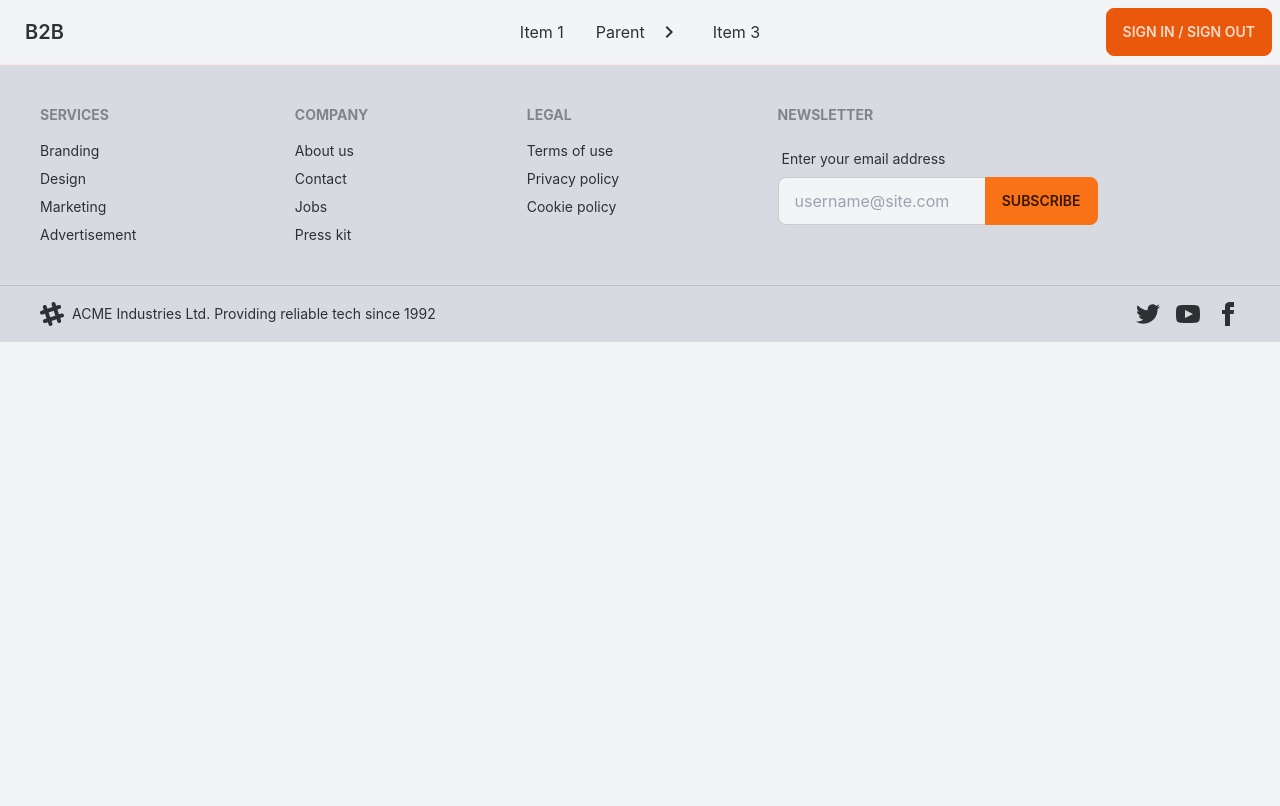
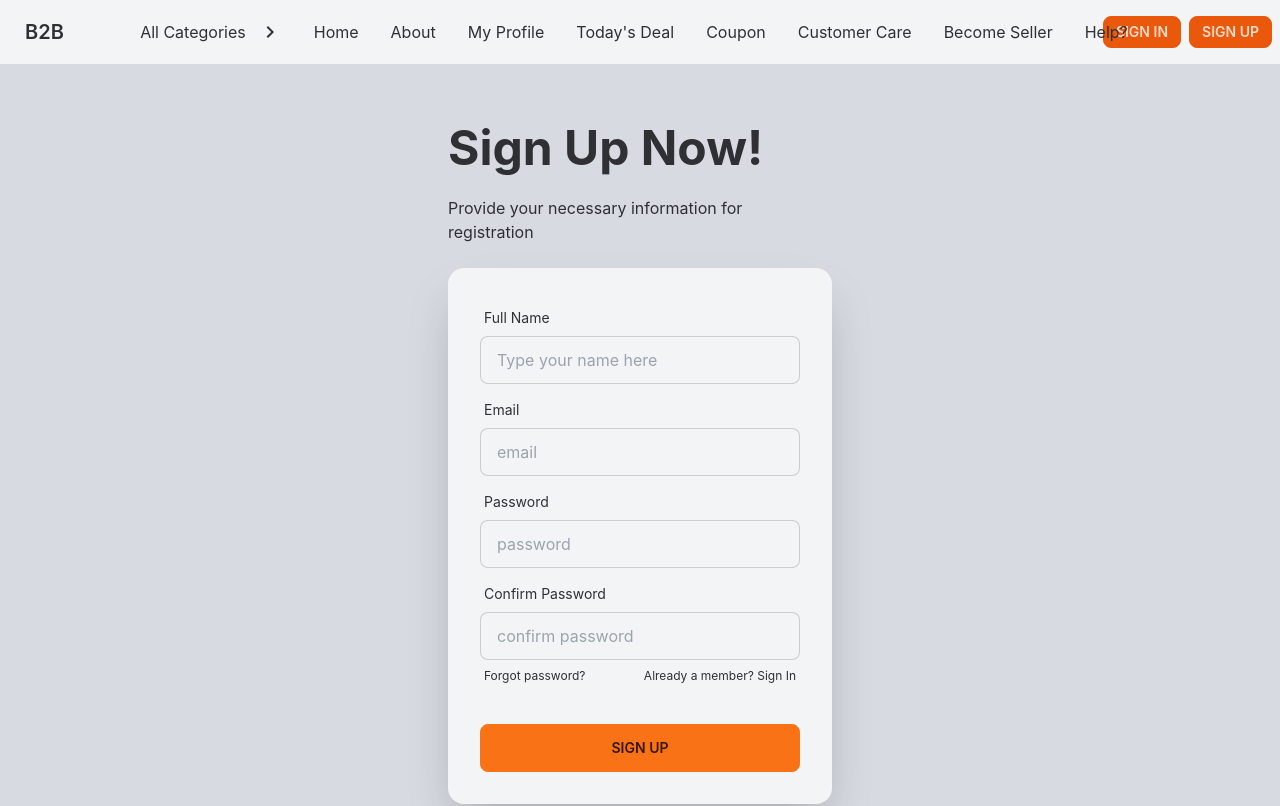
Before and after one commit to readz07/multivendor-client, a React (Create React App) app: page /signup in a window 1280 px wide. Shown: the top 806 px of the page. Built offline with nearby package versions, Linux system fonts and the light colour scheme.

Commit message:
sign in and sign up pages have been created

```diff
--- a/src/App.js
+++ b/src/App.js
@@ -1,9 +1,11 @@
 import './App.css';
 import Header from './Pages/Common/Header/Header';
-import { Routes, Route, Link } from "react-router-dom";
+import { Routes, Route } from "react-router-dom";
 import Home from './Pages/Home/Home/Home';
 import About from './Pages/Home/About/About';
 import Footer from './Pages/Common/Footer/Footer';
+import SignIn from './Pages/Common/SignIn/SignIn';
+import SignUp from './Pages/Common/SignUp/SignUp';
 
 function App() {
   return (
@@ -11,7 +13,9 @@ function App() {
       <Header/>
       <Routes>
         <Route path="/" element={<Home />} />
-        <Route path="about" element={<About />} />
+        <Route path="/about" element={<About />} />
+        <Route path="/signin" element={<SignIn />} />
+        <Route path="/signup" element={<SignUp />} />
       </Routes>
       <Footer/>
     </>
--- a/src/Pages/Common/Header/Header.js
+++ b/src/Pages/Common/Header/Header.js
@@ -1,11 +1,11 @@
 import React from 'react';
-
+import { Link } from "react-router-dom";
 const Header = () => {
     const topNav = <>
-        <li><a>Item 1</a></li>
+
         <li tabindex="0">
             <a className="justify-between">
-                Parent
+                All Categories
                 <svg className="fill-current" xmlns="http://www.w3.org/2000/svg" width="24" height="24" viewBox="0 0 24 24"><path d="M8.59,16.58L13.17,12L8.59,7.41L10,6L16,12L10,18L8.59,16.58Z" /></svg>
             </a>
             <ul className="p-2">
@@ -13,10 +13,18 @@ const Header = () => {
                 <li><a>Submenu 2</a></li>
             </ul>
         </li>
-        <li><a>Item 3</a></li>
+        <li><Link to='/'> Home</Link></li>
+        <li><Link to='/about'>About</Link></li>
+        <li><Link to='/profile'>My Profile</Link></li>
+        <li><a>Today's Deal</a></li>
+        <li><a>Coupon</a></li>
+        <li><a>Customer Care</a></li>
+        <li><a>Become Seller</a></li>
+        <li><a>Help?</a></li>
+
     </>
     return (
-        <div className="navbar border-b border-rose-100 ">
+        <div className="navbar">
             <div className="navbar-start">
                 <div className="dropdown">
                     <label tabindex="0" className="btn btn-ghost lg:hidden">
@@ -34,7 +42,8 @@ const Header = () => {
                 </ul>
             </div>
             <div className="navbar-end">
-                <a className="btn">Sign In / Sign Out</a>
+                <Link to='/signin' className='btn btn-sm mr-2'>Sign In</Link>
+                <Link to='/signup' className='btn btn-sm'>Sign Up</Link>
             </div>
         </div>
     );
--- /dev/null
+++ b/src/Pages/Common/SignIn/SignIn.js
@@ -0,0 +1,42 @@
+import React from 'react';
+import { Link } from 'react-router-dom';
+
+const SignIn = () => {
+    return (
+        <div>
+            <div className="hero min-h-screen bg-base-200 items-center">
+                <div className=" mx-auto">
+                    <div className="text-center lg:text-left w-96">
+                        <h1 className="text-5xl font-bold">Sign In Now!</h1>
+                        <p className="py-6">Provide your sign in information here</p>
+                    </div>
+                    <div className="card flex-shrink-0 w-full max-w-sm shadow-2xl bg-base-100">
+                        <div className="card-body">
+                            <div className="form-control">
+                                <label className="label">
+                                    <span className="label-text">Email</span>
+                                </label>
+                                <input type="text" placeholder="email" className="input input-bordered" />
+                            </div>
+                            <div className="form-control">
+                                <label className="label">
+                                    <span className="label-text">Password</span>
+                                </label>
+                                <input type="text" placeholder="password" className="input input-bordered" />
+                                <label className="label">
+                                    <a href="#" className="label-text-alt link link-hover">Forgot password?</a>
+                                    <span className="label-text-alt">Not a member? <Link to='/signup' className='link link-hover'>Sign Up</Link></span>
+                                </label>
+                            </div>
+                            <div className="form-control mt-6">
+                                <button className="btn btn-primary">Sign In</button>
+                            </div>
+                        </div>
+                    </div>
+                </div>
+            </div>
+        </div>
+    );
+};
+
+export default SignIn;
--- /dev/null
+++ b/src/Pages/Common/SignUp/SignUp.js
@@ -0,0 +1,54 @@
+import React from 'react';
+import { Link } from 'react-router-dom';
+
+const SignUp = () => {
+    return (
+        <div>
+            <div className="hero min-h-screen bg-base-200 items-center">
+                <div className=" mx-auto my-12">
+                    <div className="text-center lg:text-left w-96">
+                        <h1 className="text-5xl font-bold">Sign Up Now!</h1>
+                        <p className="py-6">Provide your necessary information for registration</p>
+                    </div>
+                    <div className="card flex-shrink-0 w-full max-w-sm shadow-2xl bg-base-100">
+                        <div className="card-body">
+                            <div className="form-control">
+                                <label className="label">
+                                    <span className="label-text">Full Name</span>
+                                </label>
+                                <input type="text" name='name' placeholder="Type your name here" className="input input-bordered" />
+                            </div>
+                            <div className="form-control">
+                                <label className="label">
+                                    <span className="label-text">Email</span>
+                                </label>
+                                <input type="text" name='email' placeholder="email" className="input input-bordered" />
+                            </div>
+                            <div className="form-control">
+                                <label className="label">
+                                    <span className="label-text">Password</span>
+                                </label>
+                                <input type="text" name='password' placeholder="password" className="input input-bordered" />
+                            </div>
+                            <div className="form-control">
+                                <label className="label">
+                                    <span className="label-text">Confirm Password</span>
+                                </label>
+                                <input type="text" name='confirmpassword' placeholder="confirm password" className="input input-bordered" />
+                                <label className="label">
+                                    <a href="#" className="label-text-alt link link-hover">Forgot password?</a>
+                                    <span className="label-text-alt">Already a member? <Link to='/signin' className='link link-hover'>Sign In</Link></span>
+                                </label>
+                            </div>
+                            <div className="form-control mt-6">
+                                <button className="btn btn-primary">Sign Up</button>
+                            </div>
+                        </div>
+                    </div>
+                </div>
+            </div>
+        </div>
+    );
+};
+
+export default SignUp;
--- /dev/null
+++ b/src/Pages/Home/Profile/Profile.js
@@ -0,0 +1,11 @@
+import React from 'react';
+
+const Profile = () => {
+    return (
+        <div>
+            Profile
+        </div>
+    );
+};
+
+export default Profile;
```
